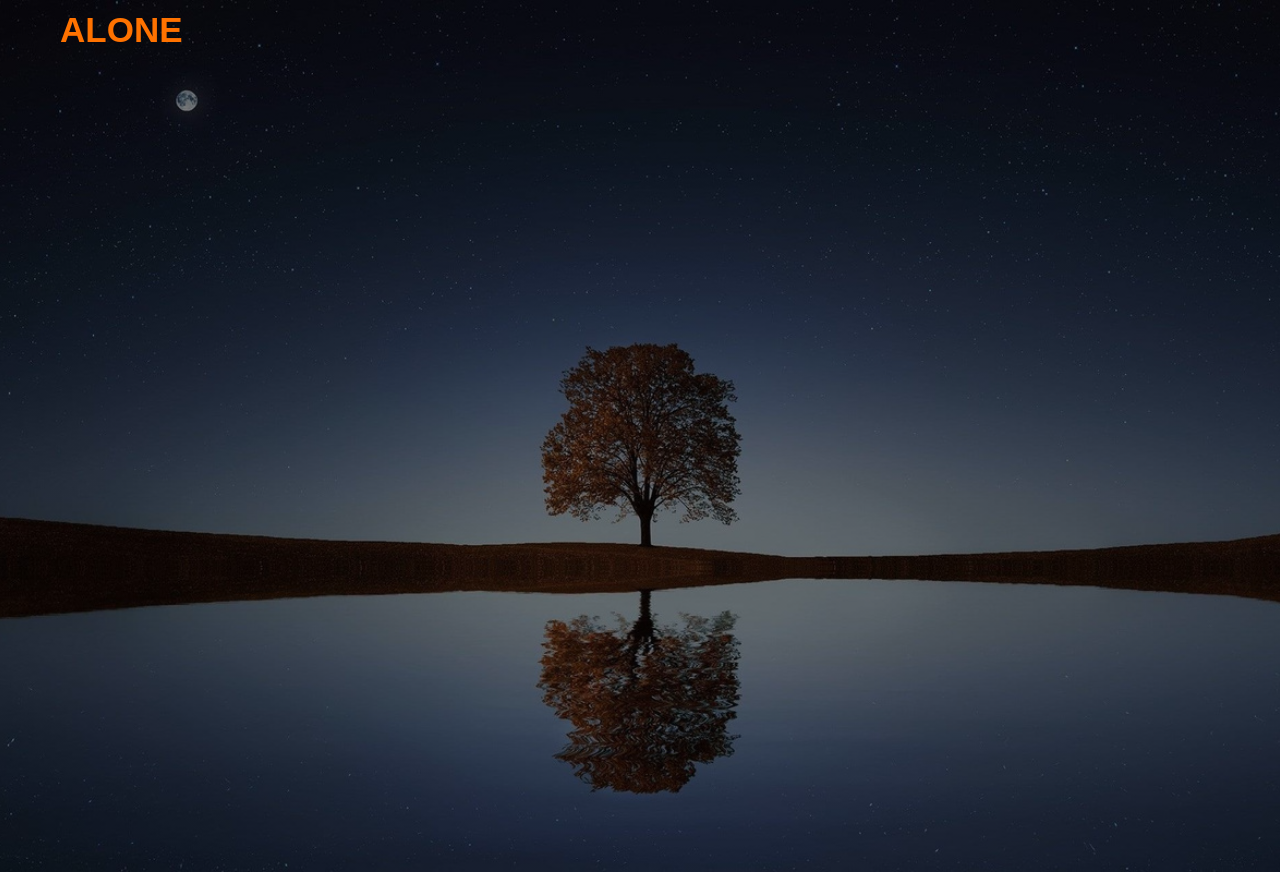
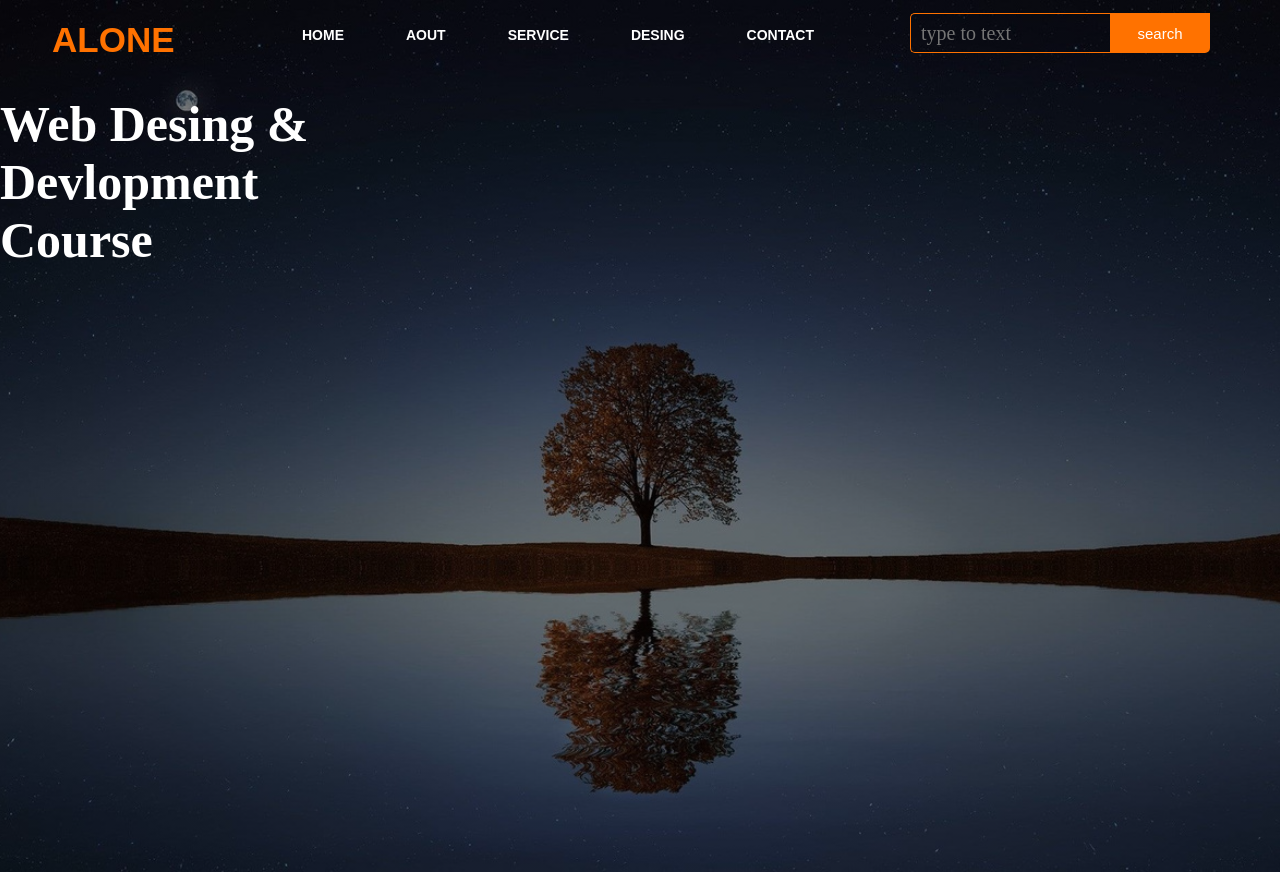
Before and after one commit to Ahmad1593/website-styling, a plain HTML site: page index.html in a window 1280 px wide. Drawn offline with Linux system fonts and the light colour scheme.

Commit message:
add-navebar-and-contant

```diff
--- a/index.html
+++ b/index.html
@@ -12,7 +12,26 @@
             <div class="icon">
                 <h2 class="logo">ALONE</h2>
             </div>
+            <div class="menu">
+                <ul>
+                    <li> <a href="#">HOME</a></li>
+                    <li> <a href="#">AOUT</a></li>
+                    <li> <a href="#">SERVICE</a></li>
+                    <li> <a href="#">DESING</a></li>
+                    <li> <a href="#">CONTACT</a></li>
+                </ul>
+            </div>
+            <div class="search">
+                <input class="srch" type="search" name="" placeholder="type to text">
+                <a href="#"> <button class="btn">search</button></a>
+
+            </div>
         </div>
+        <div class="contant">
+            <h1>Web Desing & <br><span>Devlopment</span><br>Course</h1>
+        </div>
+
     </div>
+
 </body>
 </html>
--- a/style.css
+++ b/style.css
@@ -23,7 +23,80 @@
     color: #ff7200;
     font-size: 35px;
     font-family: Arial;
-    padding-left: 20px;
+    padding-left: 10px;
     float: left;
     padding-top: 10px;
+    margin-top: 10px;
+    margin-left: 2px;
 }
+.menu{
+    width: 400px;
+    float: left;
+    height: 70px;
+}
+ul{
+    float: left;
+    display: flex;
+    justify-content: center;
+    align-items: center;
+}
+ul li{
+    list-style: none;
+    margin-left: 62px;
+    margin-top: 27px;
+    font-size: 14px;
+}
+ul li a{
+    text-decoration: none;
+    color: white;
+    font-family: Arial;
+    font-weight: bold;
+    transition: 0.4s ease-in-out;
+    scrollbar-highlight-color: #ff7200;
+}
+ul li a:hover{
+    color: #ff7200;
+}
+.search{
+    width: 330px;
+    float: left;
+    margin-left: 270px;
+}
+.srch{
+    font-family: 'Times New Roman';
+    width: 200px;
+    height: 40px;
+    background: transparent;
+    border: 1px solid #ff7200;
+    margin-top: 13px;
+    color: white;
+    border-right: none;
+    float: left;
+    padding: 10px;
+    border-bottom-left-radius: 5px ;
+    border-top-left-radius: 5px;
+    font-size: 20px;
+}
+.btn{
+    width:100px;
+    height: 40px;
+    background: #ff7200;
+    border: 2px solid #ff7200;
+    margin-top: 13px;
+    color: white;
+    font-size: 15px;
+    border-bottom-right-radius: 5px;
+    border-bottom-right-radius: 5px;
+}
+.btn:focus{
+    outline: none;
+}
+.srch:focus{
+    outline: none;
+}
+.contant{
+    font-size: 25px;
+    color: white;
+    padding-top: 20px;
+    font-family: 'Times New Roman';
+}
```
